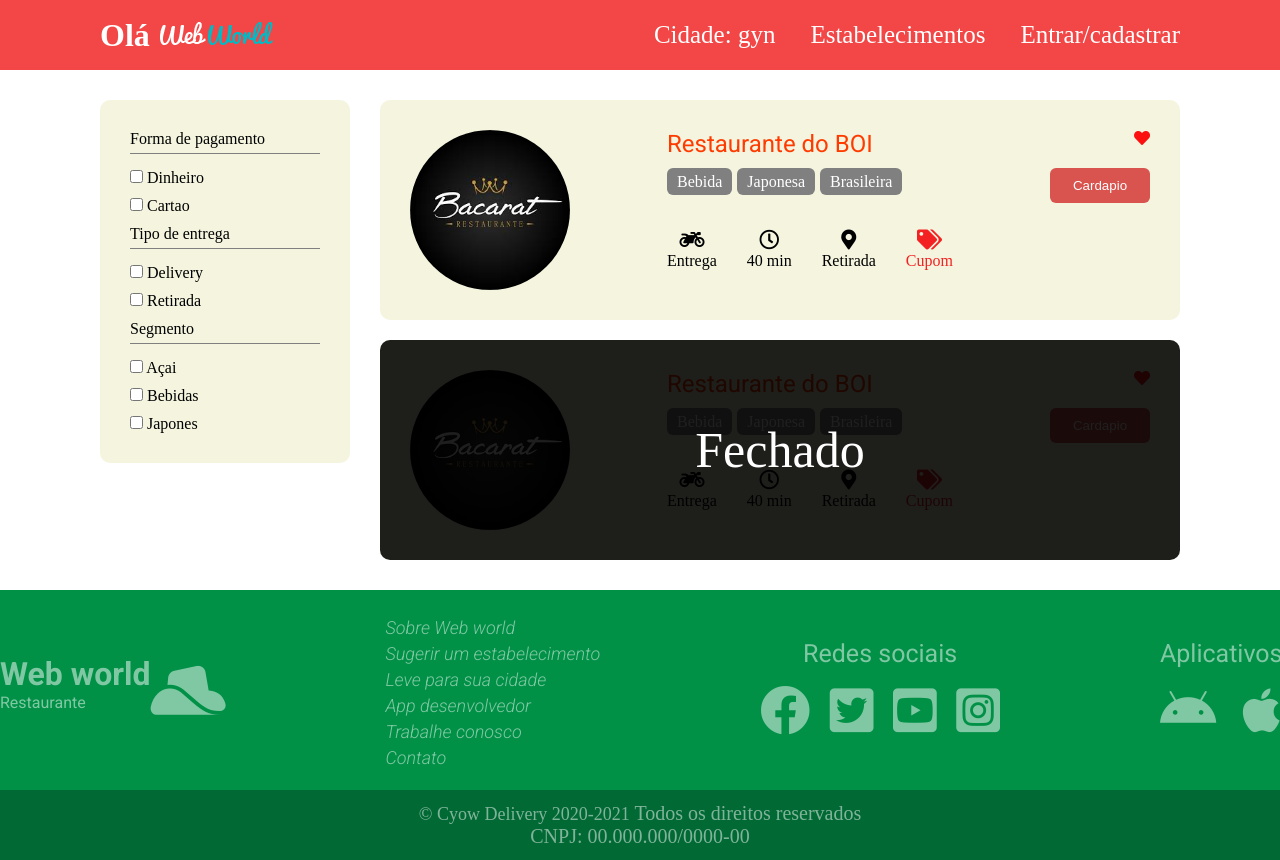
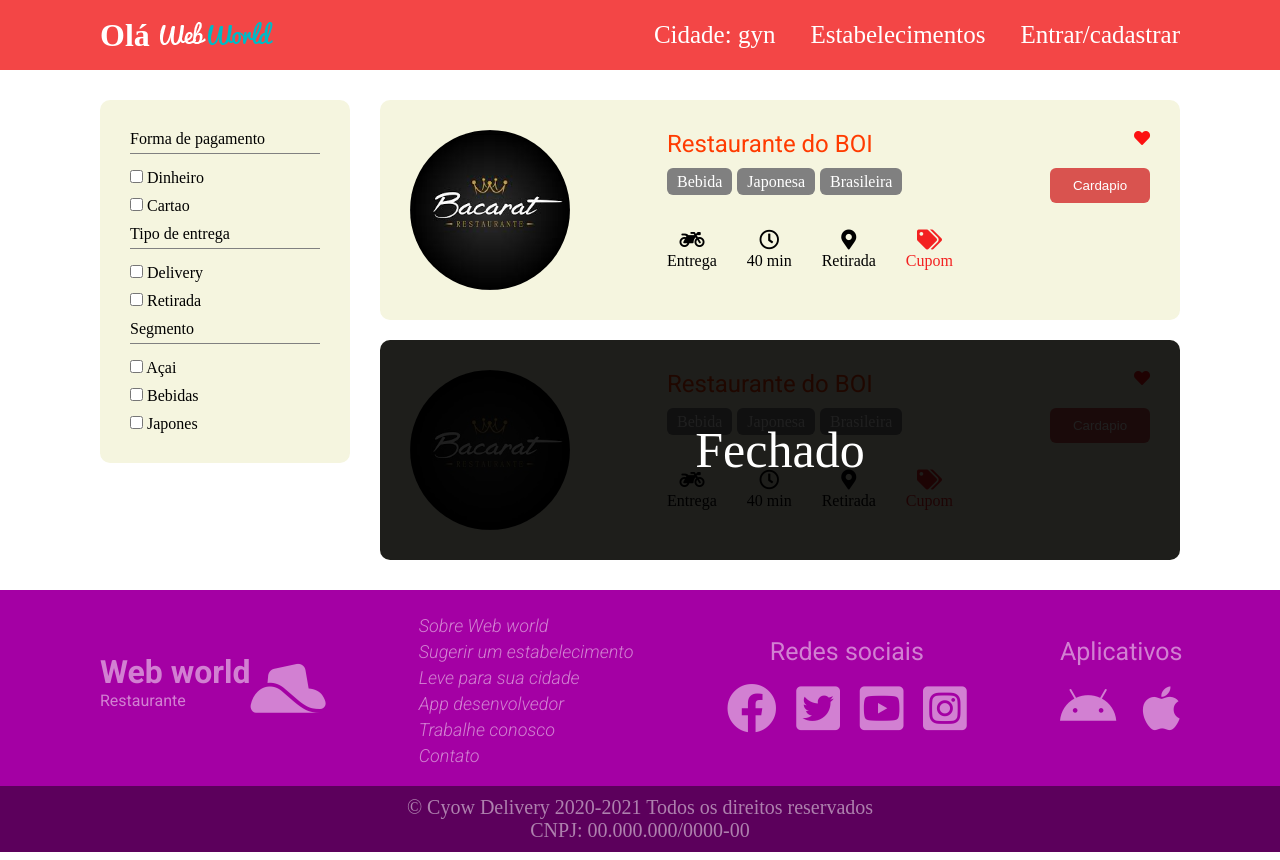
Before and after one commit to Super1one/Cyow-delivery, a website: page Cyow delivery/index.html in a window 1280 px wide. Drawn offline with Linux system fonts and the light colour scheme.

Commit message:
footer revised

```diff
--- a/Cyow delivery/assets/sass/layout/_l-footer.scss
+++ b/Cyow delivery/assets/sass/layout/_l-footer.scss
@@ -10,58 +10,46 @@ $layout-name: l-footer;
 .#{$layout-name} {
     grid-area: footer;
 
+    &__info{
+        background-color: lighten($color: purple, $amount: 7);
+        &-v{
+           @include breakpoint (desk){
+            width: $desk;
+            margin: 0 auto;
+            padding: 20px 0;
+           }
 
-    @include breakpoint(desk){
-        height: 270px;
-        display: grid;
-        grid-template-columns: 1fr;
-        justify-content: center;
-        grid-template-rows: 1fr 30px;
-        grid-template-areas:
-        "info"
-        "copy"
-        ;
-
-        @include breakpoint (desk){
-            grid-template-rows: 1fr 70px;
         }
     }
-    &__info{
-        grid-area: info;
-        background-color: #009147;
-    }
+    &__copy{
+        background-color: darken($color: purple, $amount: 7);
 
-    &__copy{
-        grid-area: copy;
-        background-color: #006934;;
+        &-v{
+
             color: rgba($color: white, $alpha: .5);
             font-size: 20px;
-
+            padding: 10px 0;
 
             display: flex;
             flex-flow: column nowrap;
             justify-content: center;
-        align-items : center;
+            align-items: center;
 
-        @include breakpoint(desk){
-            height: none;
+            @include breakpoint (desk){
+                width: $desk;
+                margin: 0 auto;
             }
 
             &__txt {
+                &__1{}
 
-            &__1{
-                font-size: 18px;
-                font-family: 'Roboto' sans-serif;
-            }
                 &__2{
-                font-size: 20px;
-
                     @media only screen and (max-width:1079px){
                         display: none;
                     }
+
                 }
             }
-
             &__CNPJ {
                 @media only screen and (max-width:1079px){
                     display: none;
@@ -71,3 +59,5 @@ $layout-name: l-footer;
 
         }
     }
+
+}
--- a/Cyow delivery/index.html
+++ b/Cyow delivery/index.html
@@ -284,6 +284,7 @@
         </main>
         <footer class="l-footer">
             <div class="l-footer__info">
+                <div class="l-footer__info-v">
                     <div class="c-about">
                         <div class="c-about__logo">
                             <a a href="https://youtube.com" class="c-about__logo-a">
@@ -364,18 +365,21 @@
                         </div>
                     </div>
                 </div>
+            </div>
             <div class="l-footer__copy">
-                <span class="l-footer__copy__txt">
-                    <span class="l-footer__copy__txt__1">
+                <div class="l-footer__copy-v">
+                    <span class="l-footer__copy-v__txt">
+                        <span class="l-footer__copy-v__txt__1">
                             &copy; Cyow Delivery 2020-2021
                         </span>
-                    <span class="l-footer__copy__txt__2">
+                        <span class="l-footer__copy-v__txt__2">
                             Todos os direitos reservados
                         </span>
                     </span>
-                <span class="l-footer__copy__CNPJ">
+                    <span class="l-footer__copy-v__CNPJ">
                         CNPJ: 00.000.000/0000-00
                     </span>
+                </div>
             </div>
         </footer>
 
```
Also changed, not shown: Cyow delivery/assets/css/style.css, 1 other file. Lines whose indentation alone changed are shown as unchanged.
